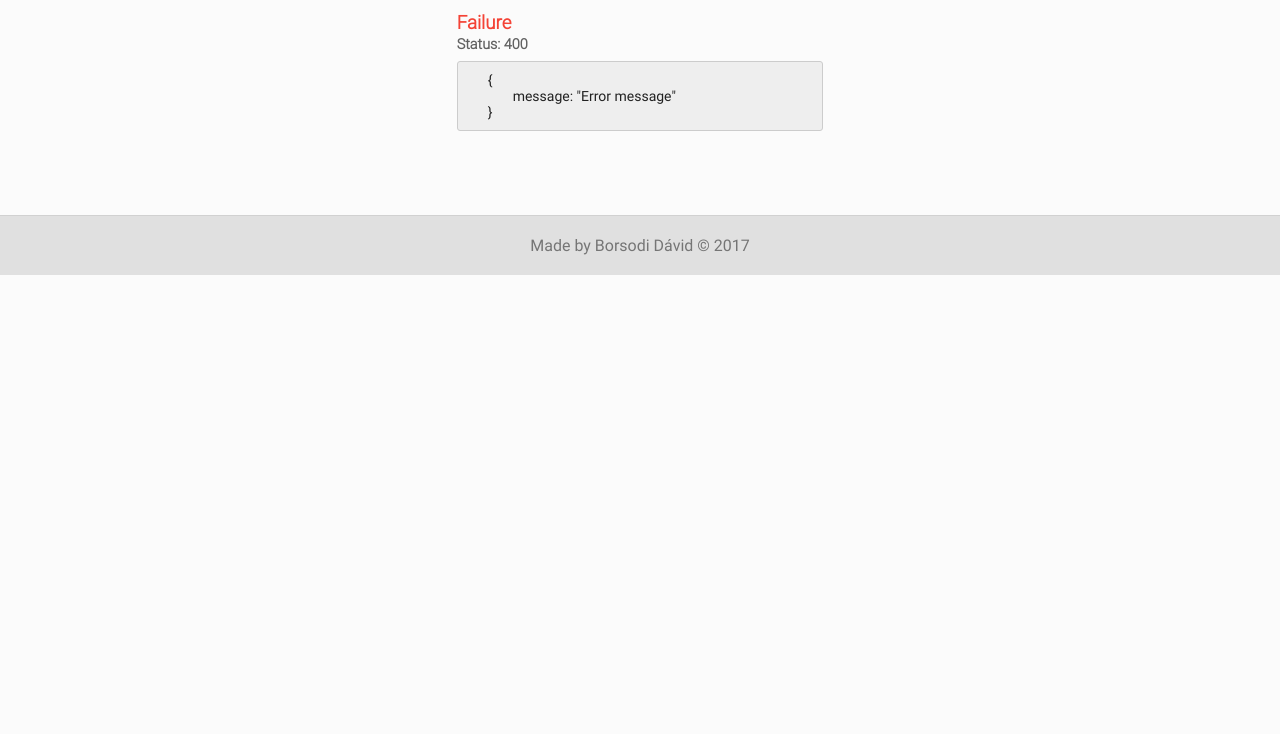
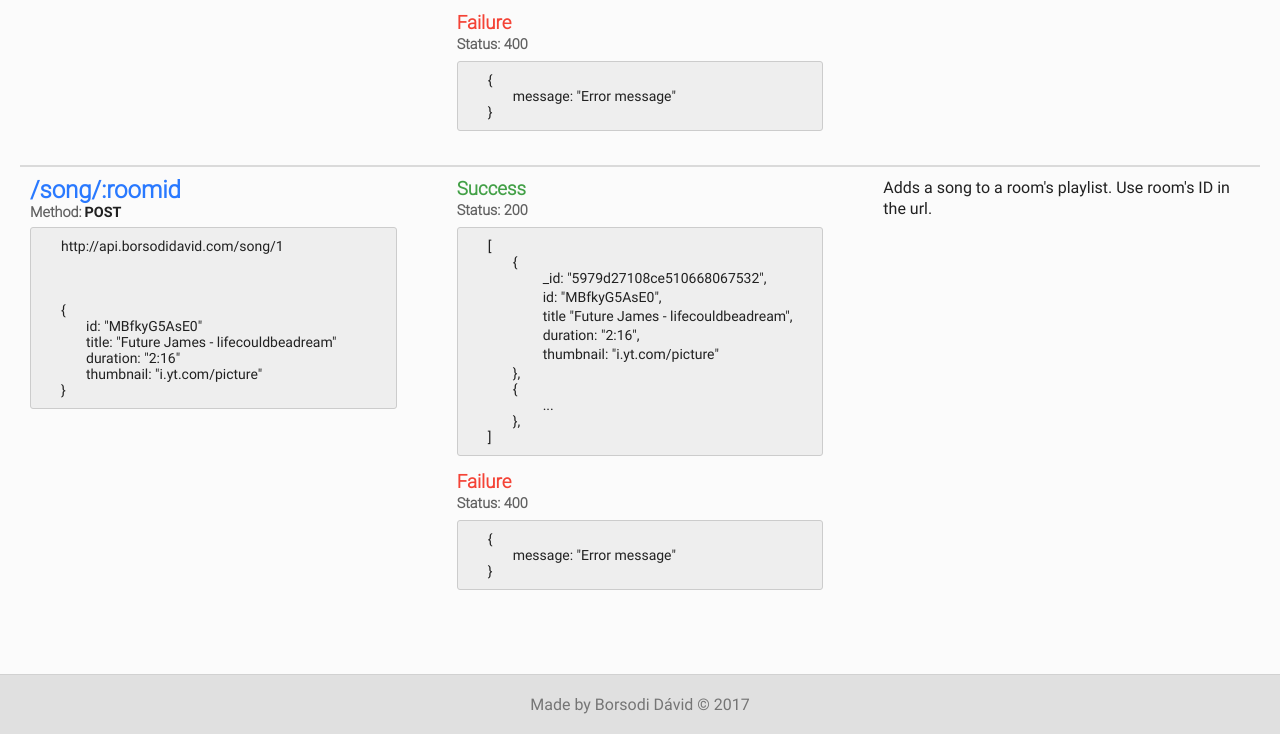
Before and after one commit to corteno/music-app-api, a website: page public/index.html in a window 1280 px wide. Shown: the part 2476-3210 px from the top of the page. Before the commit the page ends 2751 px from the top, so only its background shows below. Drawn offline with Linux system fonts and the light colour scheme.

Commit message:
- Added extra route for adding song and changed the doc

```diff
--- a/public/index.html
+++ b/public/index.html
@@ -324,7 +324,7 @@
 
     </div>
 
-    <!-- /rooms DELETE -->
+    <!-- DELETE /rooms -->
     <div class="route-wrapper">
 
         <div class="route-box col">
@@ -386,6 +386,74 @@
 
     </div>
 
+    <!-- POST /song/:id -->
+    <div class="route-wrapper">
+
+        <div class="route-box col">
+            <div class="route-title-wrapper col">
+                <h3 class="route-box-title route">/song/:roomid</h3>
+                <h4 class="route-box-subtitle">Method: <span>POST</span></h4>
+            </div>
+            <pre class="route-example col">
+                <span class="indent-one">http://api.borsodidavid.com/song/1</span>
+                <br>
+                <div class="indent-one">{</div>
+                <div class="indent-two">id: "MBfkyG5AsE0"</div>
+                <div class="indent-two">title: "Future James - lifecouldbeadream"</div>
+                <div class="indent-two">duration: "2:16"</div>
+                <div class="indent-two">thumbnail: "i.yt.com/picture"</div>
+                <div class="indent-one">}</div>
+            </pre>
+        </div>
+
+
+        <div class="route-box col">
+
+            <div class="route-title-wrapper col">
+                <h3 class="route-box-title success">Success</h3>
+                <h4 class="route-box-subtitle">Status: 200</h4>
+            </div>
+
+            <pre class="route-example col">
+                <span class="indent-one">[</span>
+                <div class="indent-two">{</div>
+                    <div class="indent-three col">
+                        <div class="route-example-div">_id: "5979d27108ce510668067532",</div>
+                        <div class="route-example-div">id: "MBfkyG5AsE0",</div>
+                        <div class="route-example-div">title "Future James - lifecouldbeadream",</div>
+                        <div class="route-example-div">duration: "2:16",</div>
+                        <div class="route-example-div">thumbnail: "i.yt.com/picture"</div>
+                    </div>
+                <div class="indent-two">},</div>
+                <div class="indent-two">{</div>
+                <div class="indent-three">...</div>
+                <div class="indent-two">},</div>
+                <span class="indent-one">]</span>
+            </pre>
+
+
+            <div class="route-title-wrapper col">
+                <h3 class="route-box-title failure">Failure</h3>
+                <h4 class="route-box-subtitle">Status: 400</h4>
+            </div>
+
+            <pre class="route-example col">
+                <span class="route-example-span">{</span>
+                <div class="indent-two">message: "Error message"</div>
+                <span class="route-example-span">}</span>
+            </pre>
+
+        </div>
+
+        <div class="route-box">
+            <p class="route-box-description">
+                Adds a song to a room's playlist. Use room's ID in the url.
+            </p>
+        </div>
+
+
+    </div>
+
 
 </section>
 <footer>
```
Also changed, not shown: server.js (+39 -11 lines).
